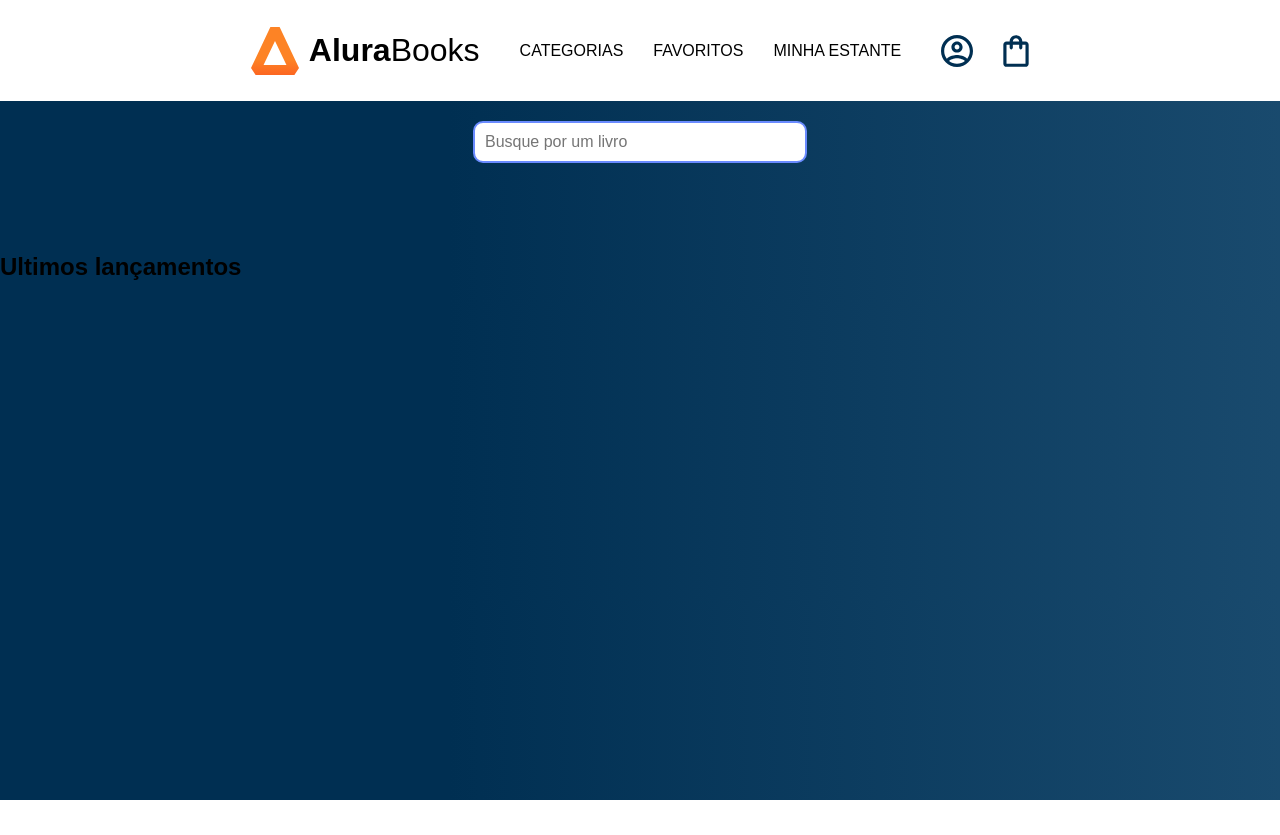
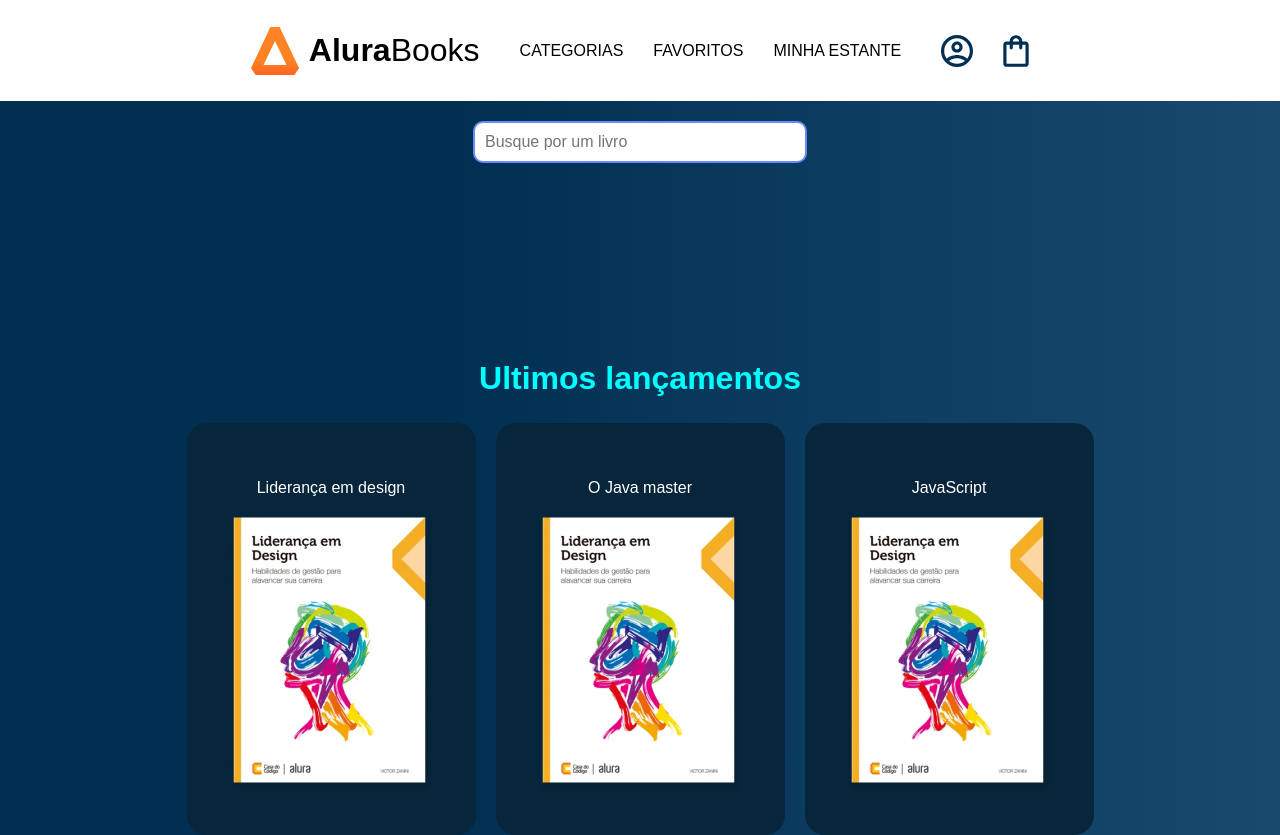
Before and after one commit to FelipeLohan/alura-books, a React (Create React App) app: page / in a window 1280 px wide. Before the commit the page ends 800 px from the top, so only its background shows below. Built offline with nearby package versions, Linux system fonts and the light colour scheme.

Commit message:
Bug corrigido

```diff
--- a/src/components/LatestReleases/LatestReleasesData.js
+++ b/src/components/LatestReleases/LatestReleasesData.js
@@ -14,5 +14,5 @@ export const livros = [
   {nome: 'JavaScript',
     id: 4,
     src: livro,
-  }
+  },
 ]
--- a/src/components/LatestReleases/index.js
+++ b/src/components/LatestReleases/index.js
@@ -1,13 +1,51 @@
 import { livros } from "./LatestReleasesData.js";
+import styled from "styled-components";
 
+const LatestReleasesContainer = styled.section`
+  display: flex;
+  margin-top: 100px;
+  justify-content: center;
+  align-items: center;
+  flex-direction: column;
+
+  h2 {
+    color: #00ffff;
+    font-size: 4vmin;
+  }
+`;
+
+const LatestReleasesBooksContainer = styled.div`
+  display: flex;
+  gap: 20px;
+`;
+
+const LatestReleasesBooksCard = styled.div`
+  background-color: #07253b;
+  padding: 40px;
+  display: flex;
+  justify-content: center;
+  align-items: center;
+  flex-direction: column;
+  border-radius: 20px;
+
+  p {
+    color: #fff;
+  }
+`
 export default function LatestReleases() {
   return (
-      <section>
-        <h2>Ultimos lançamentos</h2>
-        {livros.map(e => {
-          <img src={e.src} />
+    <LatestReleasesContainer>
+      <h2>Ultimos lançamentos</h2>
+      <LatestReleasesBooksContainer>
+        {livros.map((e) => {
+          return (
+            <LatestReleasesBooksCard>
+              <p>{e.nome}</p>
+              <img src={e.src} />
+            </LatestReleasesBooksCard>
+          );
         })}
-      </section>
-
+      </LatestReleasesBooksContainer>
+    </LatestReleasesContainer>
   );
 }
```
